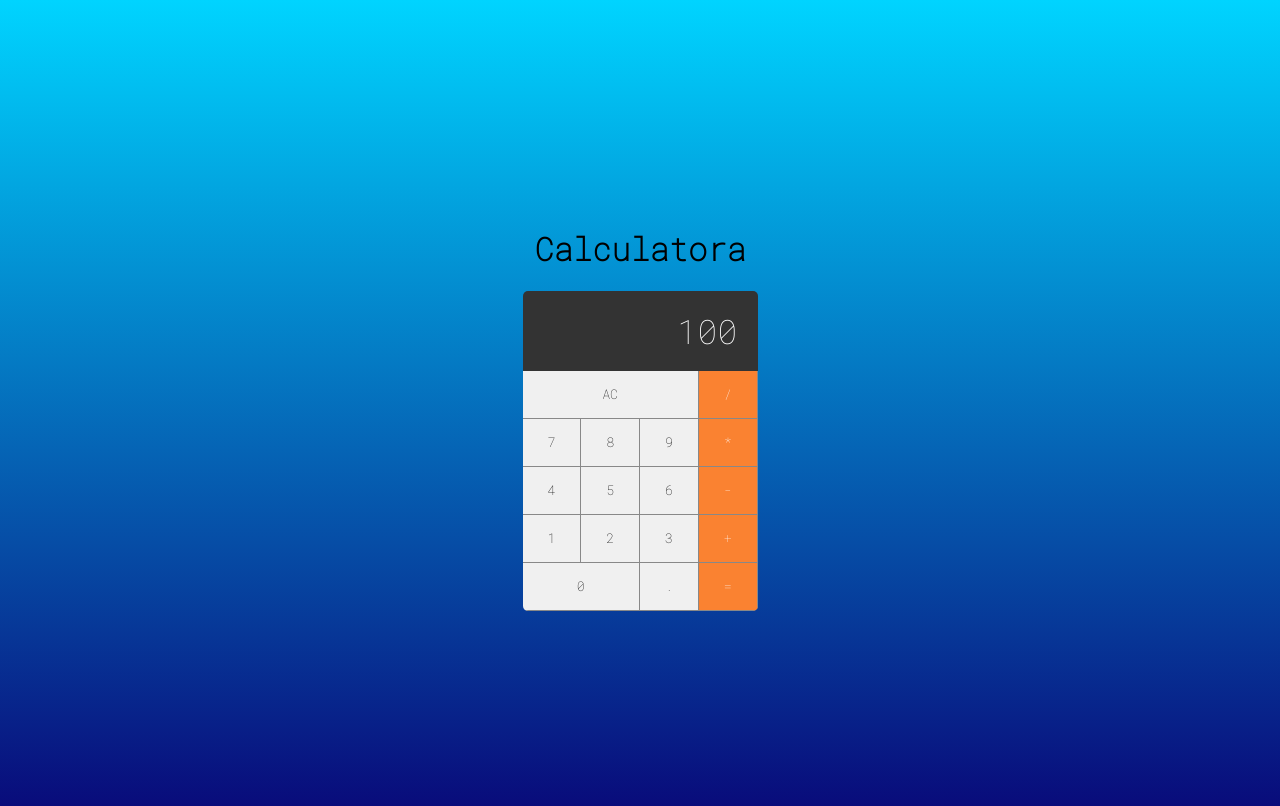
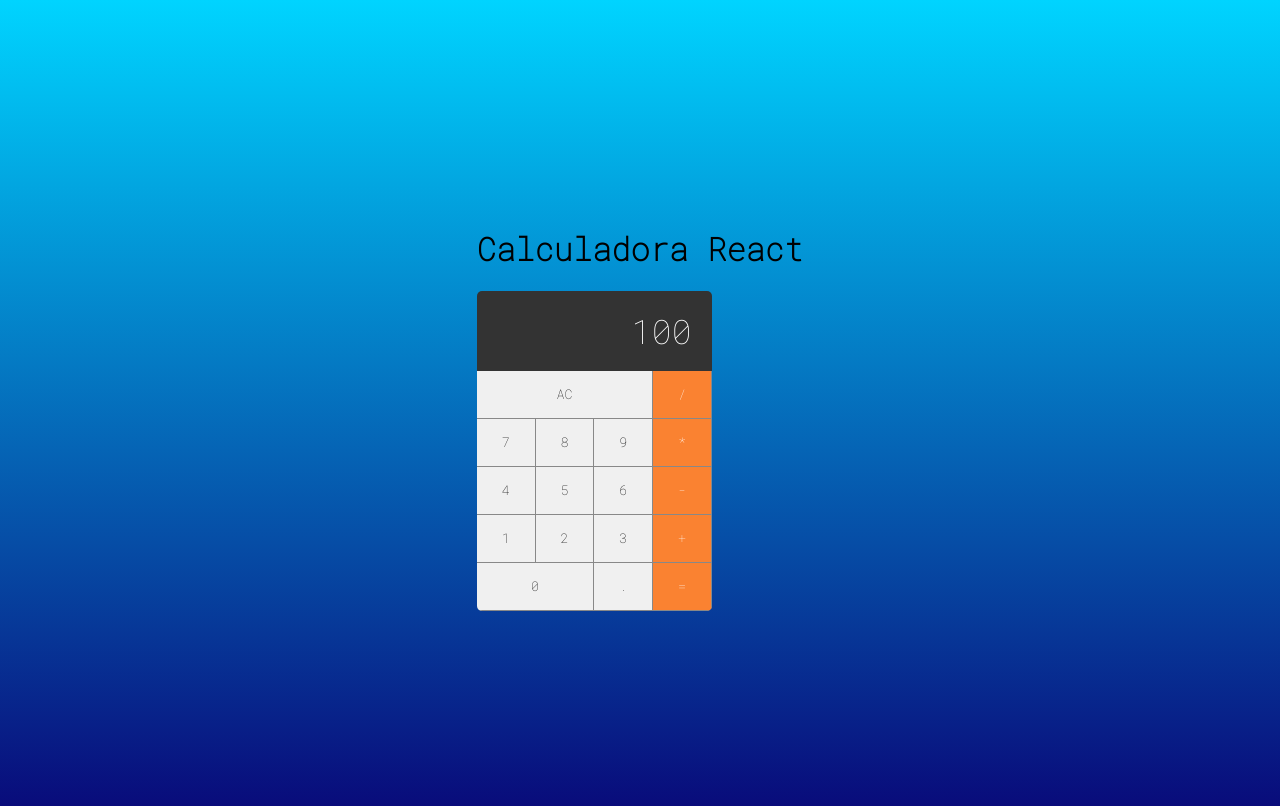
Before and after one commit to danielalves96/React-Calculator, a React (Create React App) app: page / in a window 1280 px wide. Shown: the top 806 px of the page. Built offline with nearby package versions, Linux system fonts and the light colour scheme.

Commit message:
Arruma texto de título

```diff
--- a/src/index.js
+++ b/src/index.js
@@ -6,7 +6,7 @@ import Calculator from './main/Calculator';
 
 ReactDOM.render(
   <>
-    <h1> Calculatora </h1>
+    <h1> Calculadora React </h1>
     <Calculator/>
   </>,
   document.getElementById('root')
--- a/src/main/Calculator.jsx
+++ b/src/main/Calculator.jsx
@@ -42,7 +42,6 @@ export default class Calculator extends Component {
                 <Button label="0" click={addDigit} double/>
                 <Button label="." click={addDigit}/>
                 <Button label="=" click={setOperation} operation/>
-
             </div>
         )
     }
```
